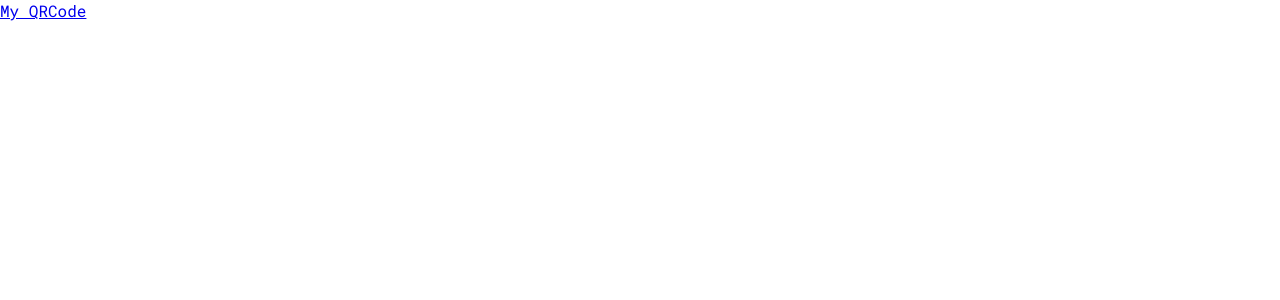
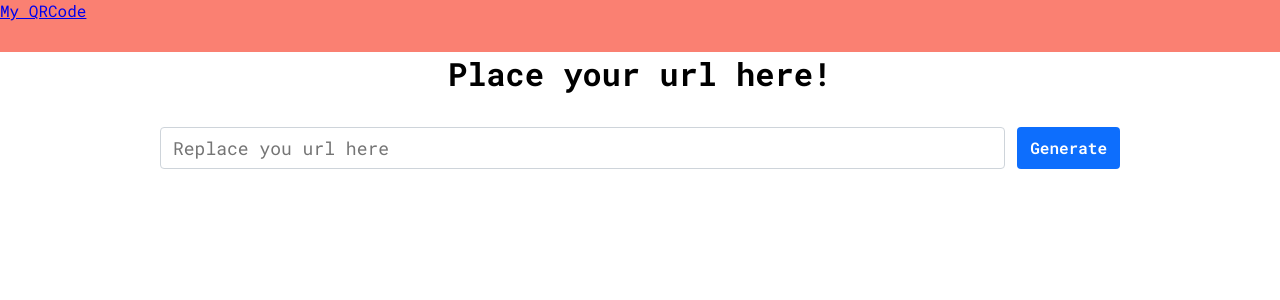
Before and after one commit to HIMENOWORKS/react-qrcode, a React (Create React App) app: page / in a window 1280 px wide. Shown: the top 300 px of the page. Built offline with nearby package versions, Linux system fonts and the light colour scheme.

Commit message:
create input url

```diff
--- a/src/layout/layout.scss
+++ b/src/layout/layout.scss
@@ -0,0 +1,28 @@
+.layout-wrapper {
+	display: flex;
+	flex-direction: column;
+	position: relative;
+	width: 100%;
+	height: 100vh;
+
+	& .navbar-layout {
+		top: 0;
+		position: fixed;
+		width: 100%;
+		z-index: 999;
+
+		& .navbar {
+			height: 52px;
+			background: salmon;
+		}
+	}
+
+	& .layout-container {
+		margin-top: 52px;
+
+		& .main-layout {
+			width: 100vw;
+			height: 100vh;
+		}
+	}
+}
--- a/src/pages/home/home.scss
+++ b/src/pages/home/home.scss
@@ -0,0 +1,52 @@
+.home-page {
+	& .section-1 {
+		& .card {
+			max-width: 960px;
+			display: flex;
+			justify-content: center;
+			margin-left: auto;
+			margin-right: auto;
+
+			& .card-header {
+				display: flex;
+				flex-direction: column;
+				gap: 32px;
+				width: 100%;
+                text-align: center;
+
+				& h1 {
+					margin: 0;
+				}
+
+				& .replace-url {
+					display: flex;
+					flex-direction: row;
+					gap: 12px;
+
+					& .url-input {
+						display: flex;
+						flex-grow: 1;
+
+						& input {
+							width: 100%;
+							line-height: 1;
+							padding: 8px 12px;
+							font-size: 18px;
+							border-radius: 4px;
+							border: 1px solid #ced4da;
+						}
+					}
+
+					& .button-input {
+						& .btn {
+							font-weight: 600;
+							padding: 8px 12px;
+						}
+					}
+				}
+			}
+			& .card-body {
+			}
+		}
+	}
+}
--- a/src/pages/home/home.tsx
+++ b/src/pages/home/home.tsx
@@ -1,6 +1,28 @@
 import React from "react";
+import "./home.scss";
 
 const HomePage: React.FC = () => {
-    return <></>;
-}
+	return (
+		<>
+			<div className="home-page">
+				<div className="section-1">
+					<div className="card">
+						<div className="card-header">
+							<h1>Place your url here!</h1>
+							<div className="replace-url">
+								<div className="url-input">
+									<input type="text" placeholder="Replace you url here" />
+								</div>
+								<div className="button-input">
+									<button className="btn btn-primary">Generate</button>
+								</div>
+							</div>
+						</div>
+						<div className="card-body"></div>
+					</div>
+				</div>
+			</div>
+		</>
+	);
+};
 export default HomePage;
--- a/src/style.scss
+++ b/src/style.scss
@@ -1,11 +1,44 @@
-@import url('https://fonts.googleapis.com/css2?family=Roboto+Mono:ital,wght@0,100;0,200;0,300;0,400;0,500;0,600;0,700;1,100;1,200;1,300;1,400;1,500;1,600;1,700&display=swap');
+@import url("https://fonts.googleapis.com/css2?family=Roboto+Mono:ital,wght@0,100;0,200;0,300;0,400;0,500;0,600;0,700;1,100;1,200;1,300;1,400;1,500;1,600;1,700&display=swap");
 
 :root {
-  --base-font: 'Roboto Mono', monospace;
+	--base-font: "Roboto Mono", monospace;
 }
 body {
-  margin: 0;
-  font-family: var(--base-font);
-  -webkit-font-smoothing: antialiased;
-  -moz-osx-font-smoothing: grayscale;
+	margin: 0;
+	font-family: var(--base-font);
+	-webkit-font-smoothing: antialiased;
+	-moz-osx-font-smoothing: grayscale;
 }
+
+input, button {
+	font-family: var(--base-font);
+}
+
+.btn {
+	display: inline-block;
+	font-weight: 400;
+	line-height: 1.5;
+	color: #212529;
+	text-align: center;
+	text-decoration: none;
+	vertical-align: middle;
+	cursor: pointer;
+	-webkit-user-select: none;
+	-moz-user-select: none;
+	user-select: none;
+	background-color: transparent;
+	border: 1px solid transparent;
+	padding: 6px 12px;
+	font-size: 16px;
+	border-radius: 4px;
+}
+
+.btn-primary {
+	color: #fff;
+	background-color: #0d6efd;
+
+	&:hover,
+	&:focus {
+		background-color: #0b5ed7;
+	}
+}
```
